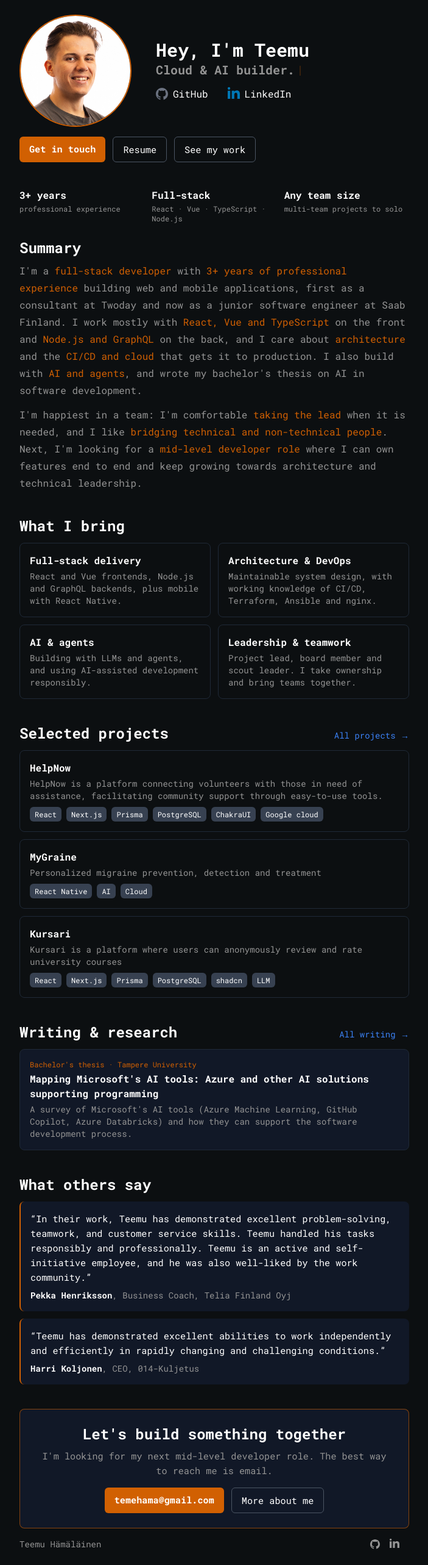
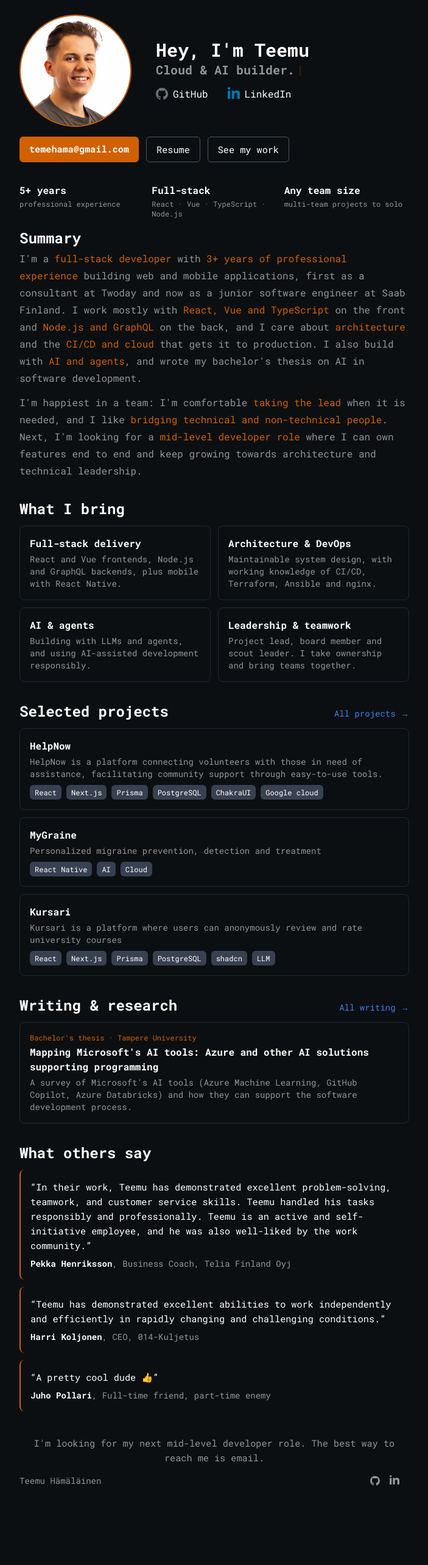
Before and after one commit to temevh/minimalisticPort, a Next.js app: page / in a window 1280 px wide. Shown: the part 92-2658 px from the top of the page at 61% size, without its empty margins (288-991 px from the left). After the commit the page ends 2554 px from the top, so only its background shows below. Built offline with nearby package versions, Linux system fonts and the light colour scheme.

Commit message:
misc updates

```diff
--- a/src/app/components/ContactCta.jsx
+++ b/src/app/components/ContactCta.jsx
@@ -1,30 +1,10 @@
-import Link from "next/link";
-import { profile } from "@/data/profile";
-
 const ContactCta = () => {
   return (
-    <section className="rounded-lg border border-accentOrange/60 bg-gray-900 p-5 lg:p-6 text-center">
-      <h2 className="font-bold text-lg lg:text-2xl text-white">
-        Let's build something together
-      </h2>
+    <section className="text-center">
       <p className="text-sm lg:text-base text-graytext mt-2">
         I'm looking for my next mid-level developer role. The best way to reach
         me is email.
       </p>
-      <div className="flex flex-wrap justify-center gap-3 mt-4">
-        <a
-          href={`mailto:${profile.email}`}
-          className="rounded-md bg-accentOrange px-4 py-2 text-sm lg:text-base font-bold text-white hover:opacity-90"
-        >
-          {profile.email}
-        </a>
-        <Link
-          href="/about"
-          className="rounded-md border border-gray-600 px-4 py-2 text-sm lg:text-base text-white hover:border-accentOrange hover:text-accentOrange"
-        >
-          More about me
-        </Link>
-      </div>
     </section>
   );
 };
--- a/src/app/components/Hero.jsx
+++ b/src/app/components/Hero.jsx
@@ -17,24 +17,24 @@ const Hero = () => {
           <Socials />
         </div>
       </div>
-      <div className="flex flex-wrap gap-3 mt-4">
+      <div className="grid grid-cols-2 sm:flex sm:flex-wrap gap-3 mt-4">
         <a
           href={`mailto:${profile.email}`}
-          className="rounded-md bg-accentOrange px-4 py-2 text-sm lg:text-base font-bold text-white hover:opacity-90"
+          className="col-span-2 sm:col-span-1 rounded-md bg-accentOrange px-4 py-2 text-center text-sm lg:text-base font-bold text-white hover:opacity-90"
         >
-          Get in touch
+          {profile.email}
         </a>
         <a
           href={profile.resume}
           target="_blank"
           rel="noopener noreferrer"
-          className="rounded-md border border-gray-600 px-4 py-2 text-sm lg:text-base text-white hover:border-accentOrange hover:text-accentOrange"
+          className="rounded-md border border-gray-600 px-4 py-2 text-center text-sm lg:text-base text-white hover:border-accentOrange hover:text-accentOrange"
         >
           Resume
         </a>
         <Link
           href="/projects"
-          className="rounded-md border border-gray-600 px-4 py-2 text-sm lg:text-base text-white hover:border-accentOrange hover:text-accentOrange"
+          className="rounded-md border border-gray-600 px-4 py-2 text-center text-sm lg:text-base text-white hover:border-accentOrange hover:text-accentOrange"
         >
           See my work
         </Link>
--- a/src/app/components/References.jsx
+++ b/src/app/components/References.jsx
@@ -8,6 +8,11 @@ const references = [
     person: "Harri Koljonen",
     title: "CEO, 014-Kuljetus",
     say: "Teemu has demonstrated excellent abilities to work independently and efficiently in rapidly changing and challenging conditions.",
+  },
+  {
+    person: "Juho Pollari",
+    title: "Full-time friend, part-time enemy",
+    say: "A pretty cool dude 👍",
   },
 ];
 
@@ -21,7 +26,7 @@ const References = () => {
         {references.map((ref) => (
           <figure
             key={ref.person}
-            className="rounded-lg border-l-2 border-accentOrange bg-gray-900 p-4"
+            className="rounded-lg border-l-2 border-accentOrange p-4"
           >
             <blockquote className="text-sm lg:text-base text-white">
               “{ref.say}”
--- a/src/app/components/Summary.jsx
+++ b/src/app/components/Summary.jsx
@@ -3,7 +3,7 @@ const Accent = ({ children }) => (
 );
 
 const facts = [
-  { big: "3+ years", small: "professional experience" },
+  { big: "5+ years", small: "professional experience" },
   { big: "Full-stack", small: "React · Vue · TypeScript · Node.js" },
   { big: "Any team size", small: "multi-team projects to solo" },
 ];
@@ -11,7 +11,7 @@ const facts = [
 const Summary = () => {
   return (
     <section>
-      <div className="grid grid-cols-1 sm:grid-cols-3 gap-3 mb-6">
+      <div className="grid grid-cols-1 sm:grid-cols-3 gap-3 mb-4">
         {facts.map((fact) => (
           <div key={fact.big}>
             <p className="font-bold text-white lg:text-lg">{fact.big}</p>
@@ -20,7 +20,7 @@ const Summary = () => {
         ))}
       </div>
 
-      <h2 className="font-bold text-lg lg:text-2xl text-white mb-2">Summary</h2>
+      <h2 className="font-bold text-lg lg:text-2xl text-white mb-1">Summary</h2>
       <p className="text-graytext text-md lg:text-lg">
         I'm a <Accent>full-stack developer</Accent> with{" "}
         <Accent>3+ years of professional experience</Accent> building web and
@@ -28,14 +28,14 @@ const Summary = () => {
         software engineer at Saab Finland. I work mostly with{" "}
         <Accent>React, Vue and TypeScript</Accent> on the front and{" "}
         <Accent>Node.js and GraphQL</Accent> on the back, and I care about{" "}
-        <Accent>architecture</Accent> and the{" "}
-        <Accent>CI/CD and cloud</Accent> that gets it to production. I also
-        build with <Accent>AI and agents</Accent>, and wrote my bachelor's
-        thesis on AI in software development.
+        <Accent>architecture</Accent> and the <Accent>CI/CD and cloud</Accent>{" "}
+        that gets it to production. I also build with{" "}
+        <Accent>AI and agents</Accent>, and wrote my bachelor's thesis on AI in
+        software development.
       </p>
       <p className="text-graytext text-md lg:text-lg mt-3">
-        I'm happiest in a team: I'm comfortable{" "}
-        <Accent>taking the lead</Accent> when it is needed, and I like{" "}
+        I'm happiest in a team: I'm comfortable <Accent>taking the lead</Accent>{" "}
+        when it is needed, and I like{" "}
         <Accent>bridging technical and non-technical people</Accent>. Next, I'm
         looking for a <Accent>mid-level developer role</Accent> where I can own
         features end to end and keep growing towards architecture and technical
--- a/src/app/components/WritingTeaser.jsx
+++ b/src/app/components/WritingTeaser.jsx
@@ -20,7 +20,7 @@ const WritingTeaser = () => {
       </div>
       <Link
         href={`/writing/${latest.slug}`}
-        className="group block rounded-lg border border-gray-800 bg-gray-900 p-4 transition-all duration-300 hover:border-accentOrange"
+        className="group block rounded-lg border border-gray-800 p-4 transition-all duration-300 hover:border-accentOrange"
       >
         <p className="text-xs text-accentOrange mb-1">
           {latest.level ?? latest.type}
--- a/src/app/page.js
+++ b/src/app/page.js
@@ -10,7 +10,7 @@ import {
 
 export default function Home() {
   return (
-    <div className="flex flex-col gap-10">
+    <div className="flex flex-col gap-8">
       <Hero />
       <Summary />
       <Highlights />
```
Also changed, not shown: src/data/skills.js (+19 -15 lines).
